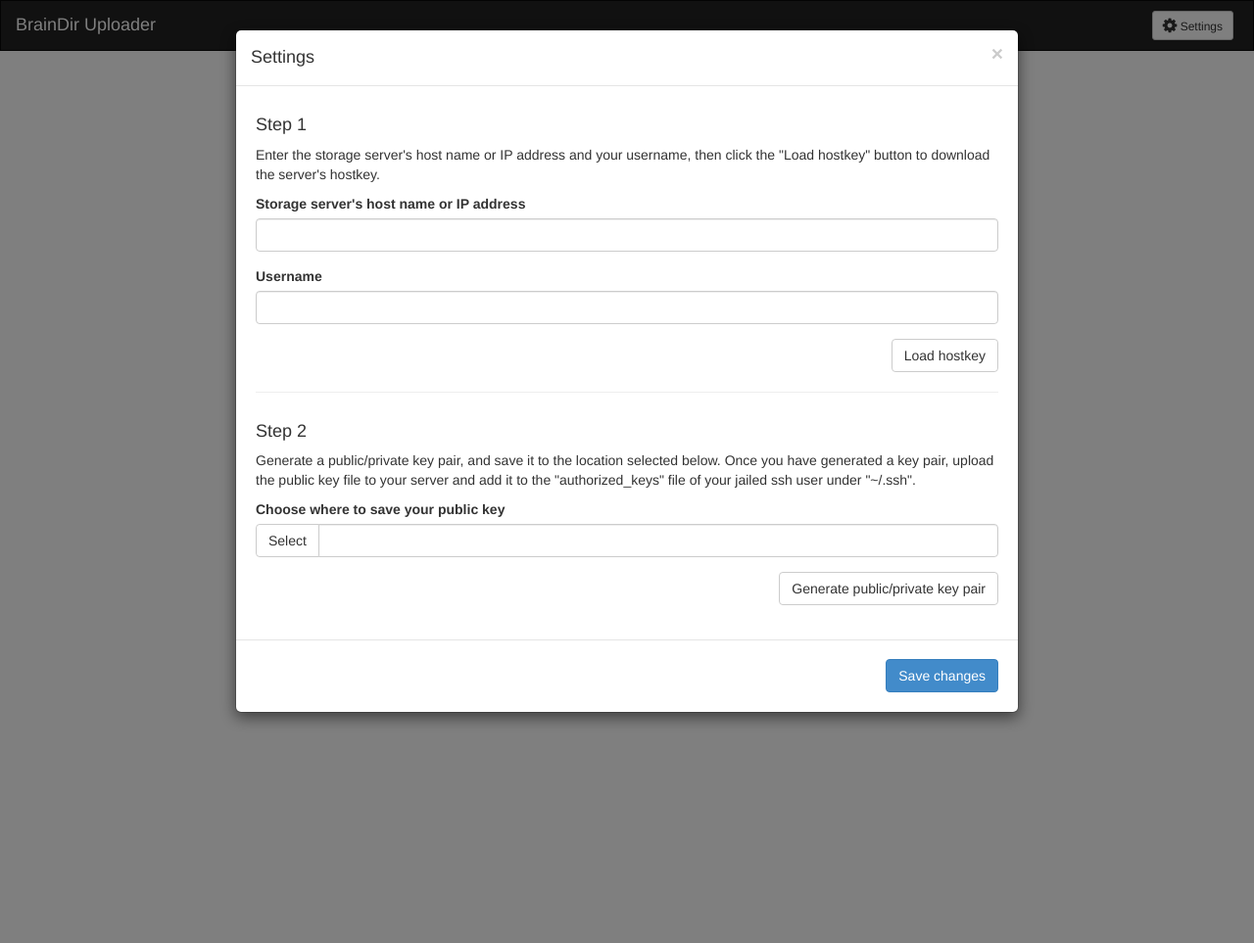
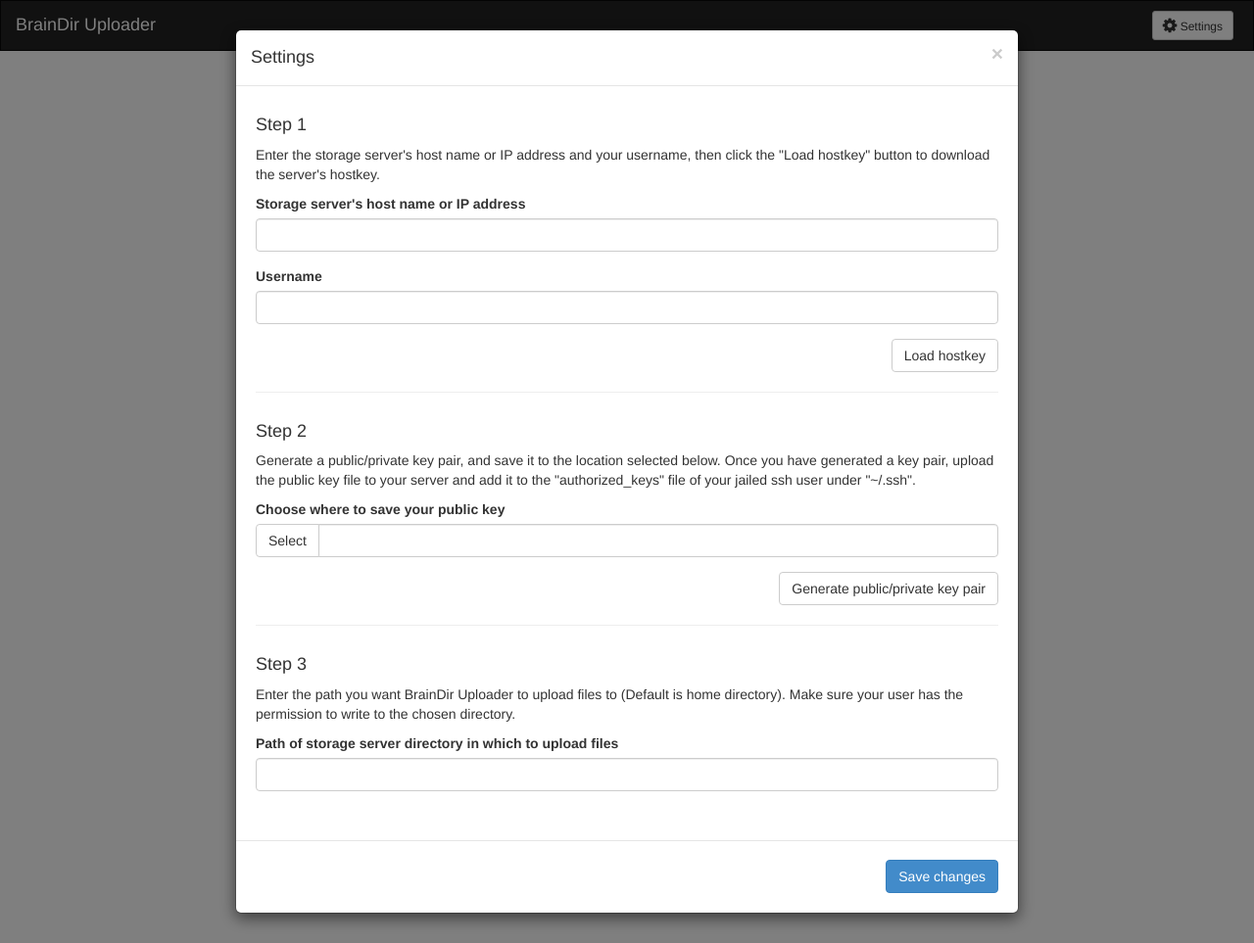
Before and after one commit to jeremymoreau/braindir_uploader, a Python web app: template desktop/templates/gui.html in a window 1280 px wide, after a click on "Settings". Shown: the whole page at 98% size. Run offline with Jinja, Linux system fonts and the light colour scheme; the template is opened without the code that fills it, so the values that code supplies are empty.

Commit message:
add setting to select path to upload files to

```diff
--- a/desktop/static/js/gui.js
+++ b/desktop/static/js/gui.js
@@ -92,9 +92,10 @@ $(document).ready(function () {
         }
     });
 
-    // Save hostname and username
+    // Save hostname, username, and upload save path to settings file
     $("#save_settings").click(function () {
-        Sijax.request('save_settings', [$('#hostname_field').val(), $('#username_field').val()]);
+        Sijax.request('save_settings', [$('#hostname_field').val(), $('#username_field').val(),
+            $('#host_save_path_field').val()]);
     });
 
     ////////////////// End Settings Dialog //////////////////
--- a/desktop/templates/gui.html
+++ b/desktop/templates/gui.html
@@ -220,6 +220,26 @@
                     Generate public/private key pair
                 </button>
 		        </div>
+
+              <hr>
+
+              <div style="overflow: hidden;">
+		      	<h4>Step 3</h4>
+		      	<p>
+                    Enter the path you want BrainDir Uploader to upload files to (Default is home
+                    directory). Make sure your user has the permission to write to the chosen
+                    directory.
+                </p>
+		        <div class="form-group">
+                    <label for="host_save_path_field">
+                        Path of storage server directory in which to upload files
+                    </label>
+                    <input type="text" class="form-control" id="host_save_path_field">
+                </div>
+                <div style="overflow: hidden;">
+                </div>
+		      </div>
+
 		      </div>
 
 		      <div class="modal-footer">
```
Also changed, not shown: desktop/gui.py (+5 -2 lines).
